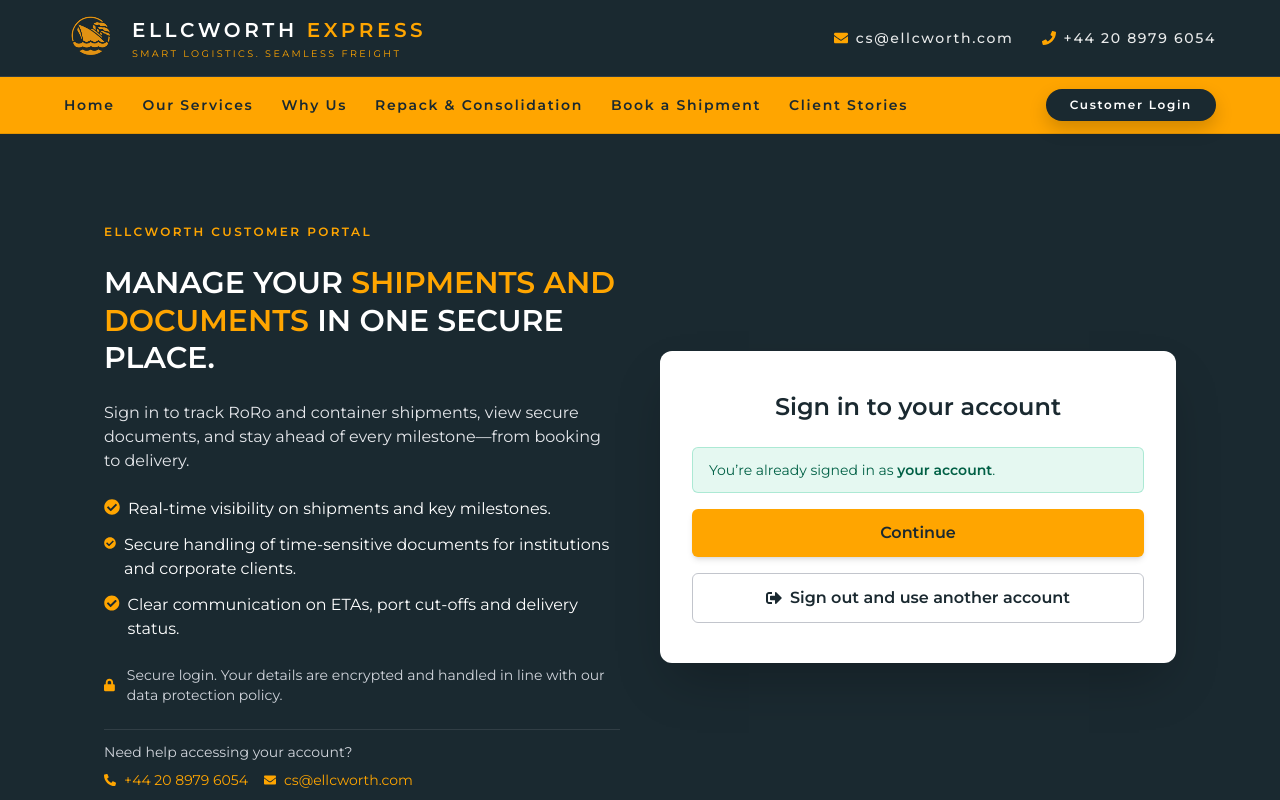
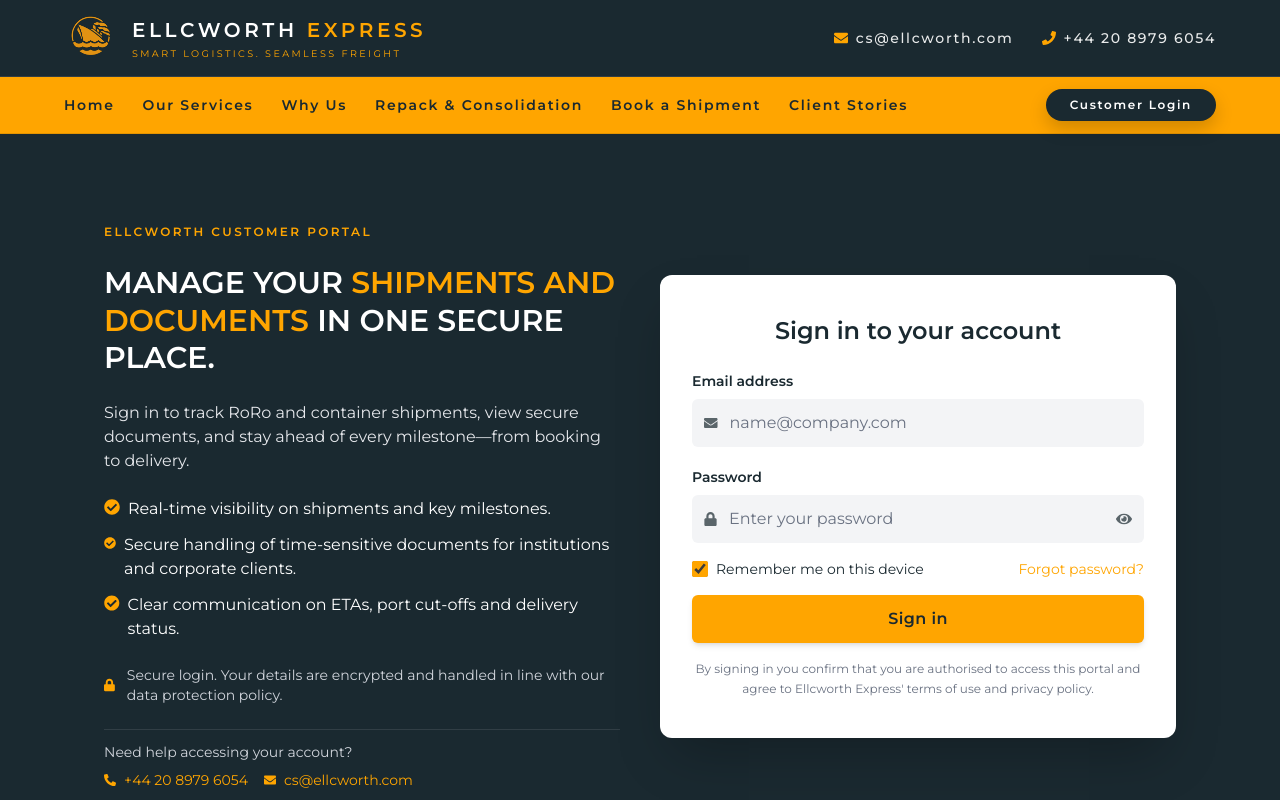
Before and after one commit to boatesj/ELX-Project, a React (Vite) app in the folder Frontend/: page /login in a window 1280 px wide. Shown: the top 800 px of the page. Built offline with nearby package versions, Linux system fonts and the light colour scheme; sample sign-in values are in the browser's storage.

Commit message:
Phase 5: harden customer login to customer-only session keys

```diff
--- a/Frontend/src/pages/auth/CustomerLogin.jsx
+++ b/Frontend/src/pages/auth/CustomerLogin.jsx
@@ -17,13 +17,6 @@ import { Link, useLocation, useNavigate } from "react-router-dom";
 const CUSTOMER_SESSION_KEY = "elx_customer_session_v1";
 const CUSTOMER_TOKEN_KEY = "elx_customer_token";
 const CUSTOMER_USER_KEY = "elx_customer_user";
-
-/**
- * Legacy keys (read-only fallback)
- * We ONLY migrate legacy auth if the legacy user is explicitly role==="customer".
- */
-const LEGACY_TOKEN_KEY = "elx_token";
-const LEGACY_USER_KEY = "elx_user";
 
 function clearCustomerAuth() {
   localStorage.removeItem(CUSTOMER_SESSION_KEY);
@@ -69,20 +62,15 @@ function writeCustomerSession({ remember, token, user }) {
 }
 
 /**
- * ✅ Customer auth reader:
- * - Uses customer keys ONLY for customer auth
- * - Optionally migrates legacy keys ONLY if legacy user role === "customer"
+ * ✅ Customer session reader:
+ * - Uses customer keys ONLY (no legacy migration)
  * - Enforces expiry if session has expiresAt
+ * - Returns token/user only if both exist and user.role === "customer"
  */
 function readCustomerSession() {
-  // 1) Strictly customer-only token
-  const token =
-    localStorage.getItem(CUSTOMER_TOKEN_KEY) ||
-    sessionStorage.getItem(CUSTOMER_TOKEN_KEY);
-
   const session = readJson(CUSTOMER_SESSION_KEY);
 
-  // 2) Expiry enforcement
+  // Expiry enforcement
   if (session?.expiresAt) {
     const exp = new Date(session.expiresAt).getTime();
     if (!Number.isNaN(exp) && Date.now() > exp) {
@@ -91,7 +79,10 @@ function readCustomerSession() {
     }
   }
 
-  // 3) Customer-only user
+  const token =
+    localStorage.getItem(CUSTOMER_TOKEN_KEY) ||
+    sessionStorage.getItem(CUSTOMER_TOKEN_KEY);
+
   const userRaw =
     localStorage.getItem(CUSTOMER_USER_KEY) ||
     sessionStorage.getItem(CUSTOMER_USER_KEY);
@@ -106,39 +97,12 @@ function readCustomerSession() {
   }
   if (!user && session?.user) user = session.user;
 
-  // 4) Optional legacy migration — ONLY if legacy user is customer
-  if (!token && !user) {
-    const legacyToken =
-      localStorage.getItem(LEGACY_TOKEN_KEY) ||
-      sessionStorage.getItem(LEGACY_TOKEN_KEY);
-
-    const legacyUserRaw =
-      localStorage.getItem(LEGACY_USER_KEY) ||
-      sessionStorage.getItem(LEGACY_USER_KEY);
-
-    if (legacyToken && legacyUserRaw) {
-      try {
-        const legacyUser = JSON.parse(legacyUserRaw);
-        if (legacyUser?.role === "customer") {
-          // migrate into customer session keys (default remember=true)
-          writeCustomerSession({
-            remember: true,
-            token: legacyToken,
-            user: legacyUser,
-          });
-          return {
-            token: legacyToken,
-            user: legacyUser,
-            session: readJson(CUSTOMER_SESSION_KEY),
-          };
-        }
-      } catch {
-        // ignore legacy values
-      }
-    }
+  // ✅ Hard rule: customer auth requires a customer user object
+  if (!token || !user || user?.role !== "customer") {
+    return { token: null, user: null, session: null };
   }
 
-  return { token: token || null, user, session };
+  return { token, user, session };
 }
 
 const CustomerLogin = () => {
@@ -157,26 +121,18 @@ const CustomerLogin = () => {
     return "/myshipments";
   }, [location.state]);
 
-  // Compute auth state
   const [existing, setExisting] = useState(() => readCustomerSession());
 
-  // Keep in sync if storage changes across tabs/windows
   useEffect(() => {
     const onStorage = () => setExisting(readCustomerSession());
     window.addEventListener("storage", onStorage);
     return () => window.removeEventListener("storage", onStorage);
   }, []);
 
-  /**
-   * Signed-in means:
-   * - has token AND
-   * - user is either explicitly role === "customer" OR user is missing (token-only dev mode)
-   *
-   * (Never let Admin role trigger signed-in state here.)
-   */
-  const alreadySignedIn =
-    Boolean(existing.token) &&
-    (existing.user?.role === "customer" || existing.user == null);
+  // ✅ Corporate rule: already signed in only if we have a real customer session
+  const alreadySignedIn = Boolean(
+    existing.token && existing.user?.role === "customer"
+  );
 
   const handleTogglePassword = () => setShowPassword((prev) => !prev);
 
@@ -210,21 +166,30 @@ const CustomerLogin = () => {
     setStatus({ loading: true, error: "" });
 
     try {
-      // ✅ TEMP LOGIN (Frontend-only)
+      /**
+       * ✅ TEMP LOGIN (Frontend-only)
+       * Phase 6 will replace this with a real backend call and /auth/me.
+       */
       await new Promise((r) => setTimeout(r, 450));
 
       // Always overwrite stale customer sessions before writing new one
       clearCustomerAuth();
 
       const token = "customer-dev-token";
+      const nameGuess =
+        email.split("@")[0]?.replace(/[._-]+/g, " ") || "Customer";
+
       const user = {
         email,
         role: "customer",
-        accountHolderName: "Derry Morgan",
+        accountHolderName: nameGuess
+          .split(" ")
+          .map((w) => (w ? w[0].toUpperCase() + w.slice(1) : w))
+          .join(" "),
       };
 
       writeCustomerSession({ remember: form.remember, token, user });
-      setExisting({ token, user, session: readJson(CUSTOMER_SESSION_KEY) });
+      setExisting(readCustomerSession());
 
       navigate(from, { replace: true });
     } catch (err) {
@@ -238,23 +203,16 @@ const CustomerLogin = () => {
   };
 
   const handleContinue = () => {
-    // extra safety: if somehow we are not (customer) signed in, show form
     const current = readCustomerSession();
-    const ok =
-      Boolean(current.token) &&
-      (current.user?.role === "customer" || current.user == null);
-
-    if (!ok) {
+    if (!current.token || !current.user || current.user.role !== "customer") {
       clearCustomerAuth();
       setExisting(readCustomerSession());
       setStatus({
         loading: false,
-        error:
-          "Your session is not valid for the customer portal. Please sign in.",
+        error: "Your customer session is not valid. Please sign in again.",
       });
       return;
     }
-
     navigate(from, { replace: true });
   };
 
@@ -479,16 +437,6 @@ const CustomerLogin = () => {
                   </p>
                 </form>
               )}
-
-              {/* Extra hint if admin session is present (helps you debug in dev) */}
-              {!alreadySignedIn &&
-              (localStorage.getItem(LEGACY_TOKEN_KEY) ||
-                sessionStorage.getItem(LEGACY_TOKEN_KEY)) ? (
-                <p className="mt-5 text-[11px] md:text-xs text-gray-500 text-center">
-                  Note: An Admin session may be present in this browser.
-                  Customer login ignores Admin tokens by design.
-                </p>
-              ) : null}
             </div>
           </section>
         </div>
```
